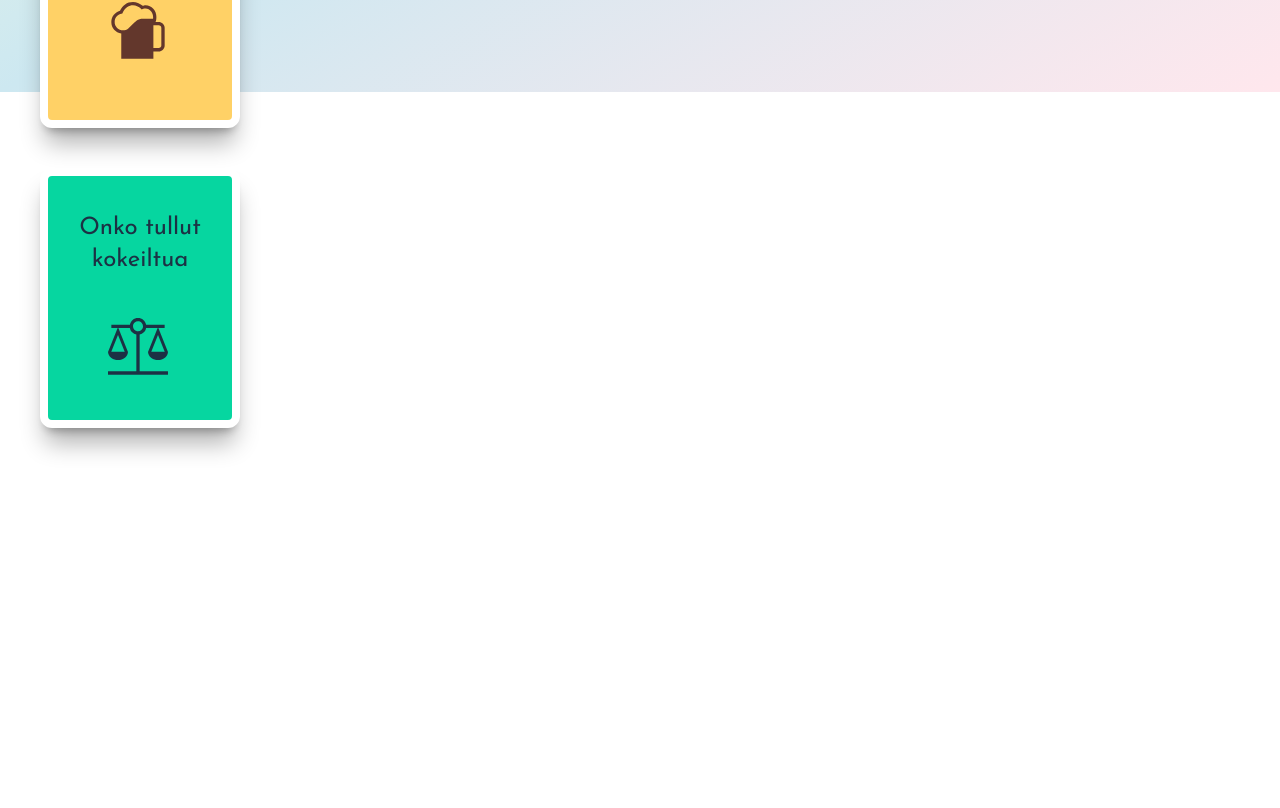
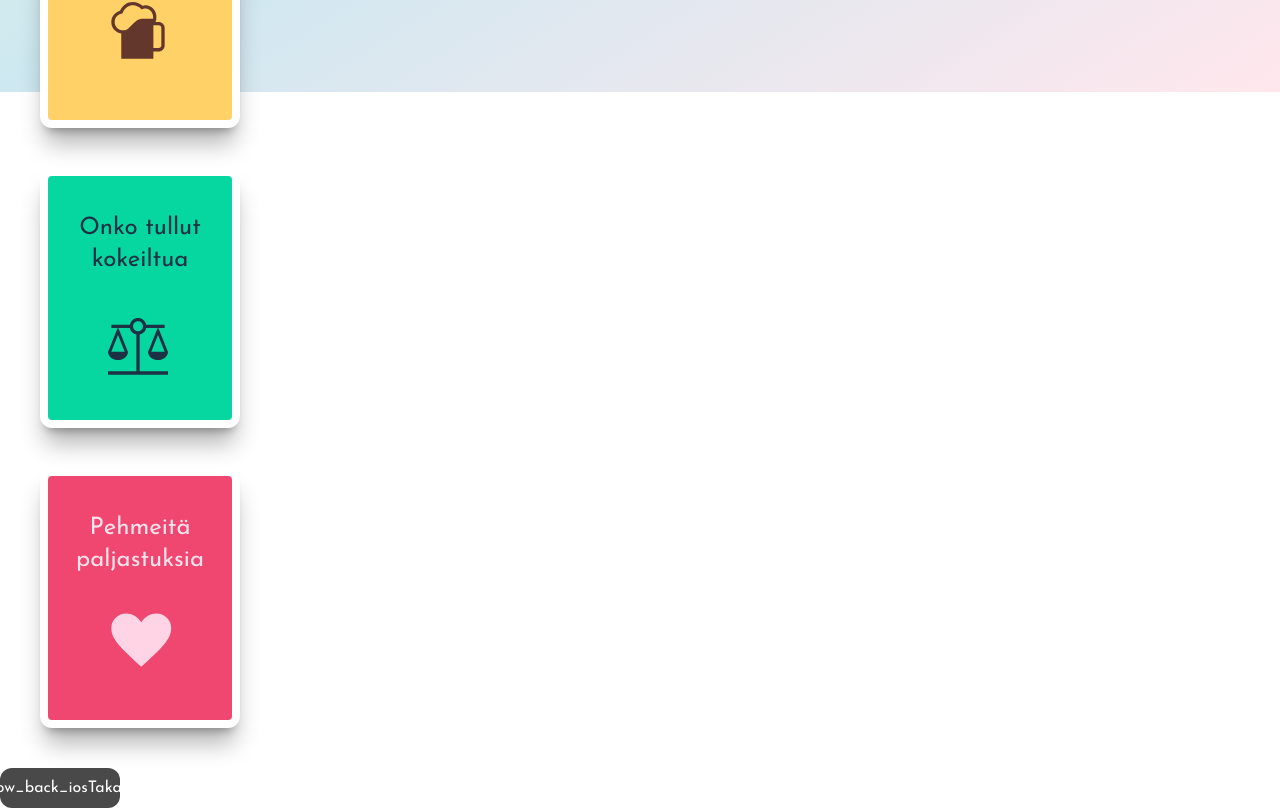
Before and after one commit to jamktiko/stripNsip, a SvelteKit app in the folder projekti/: page / in a window 1280 px wide. Shown: the part 708-1516 px from the top of the page. Before the commit the page ends 1176 px from the top, so only its background shows below. Built offline with nearby package versions, Linux system fonts and the light colour scheme.

Commit message:
lisätty pelisivu page.svelteen

```diff
--- a/projekti/src/routes/+page.svelte
+++ b/projekti/src/routes/+page.svelte
@@ -2,6 +2,7 @@
 	import type { Kysymykset } from '$lib/kysymykset';
 	import { onMount } from 'svelte';
 	import Kortti from './Kortti.svelte';
+	import PelausSivu from './PelausSivu.svelte';
 	import type { KorttiPakka } from '$lib/korttiPakka';
 	// import PelausSivu from './pelausSivu.svelte';
 
@@ -93,5 +94,12 @@
 		></Kortti>
 	</div>
 
-	<div></div>
+	<div>
+		<PelausSivu
+			className={korttiPakat[0].etupuoliTW}
+			text={korttiPakat[0].nimi}
+			ikoni={korttiPakat[0].img}
+			taulukko={valitutKysymykset}
+		></PelausSivu>
+	</div>
 </main>
--- a/projekti/src/routes/pelausSivu.svelte
+++ b/projekti/src/routes/pelausSivu.svelte
@@ -1,12 +1,14 @@
 <script lang="ts">
+	import type { Kysymykset } from '$lib/kysymykset';
 	import Kortti from './Kortti.svelte';
 	interface Props {
 		text: string;
 		className?: string;
 		ikoni: string;
-		valitutKysymykset: string[];
+		taulukko?: Kysymykset[];
+		// onclick: () => void;
 	}
-	let { text, className, ikoni, valitutKysymykset }: Props = $props();
+	let { text, className, ikoni, taulukko }: Props = $props();
 	let flipped = $state(false);
 	function flippaa() {
 		className = `${flipped ? 'flipped ' : ''}${className || ''}`;
```
